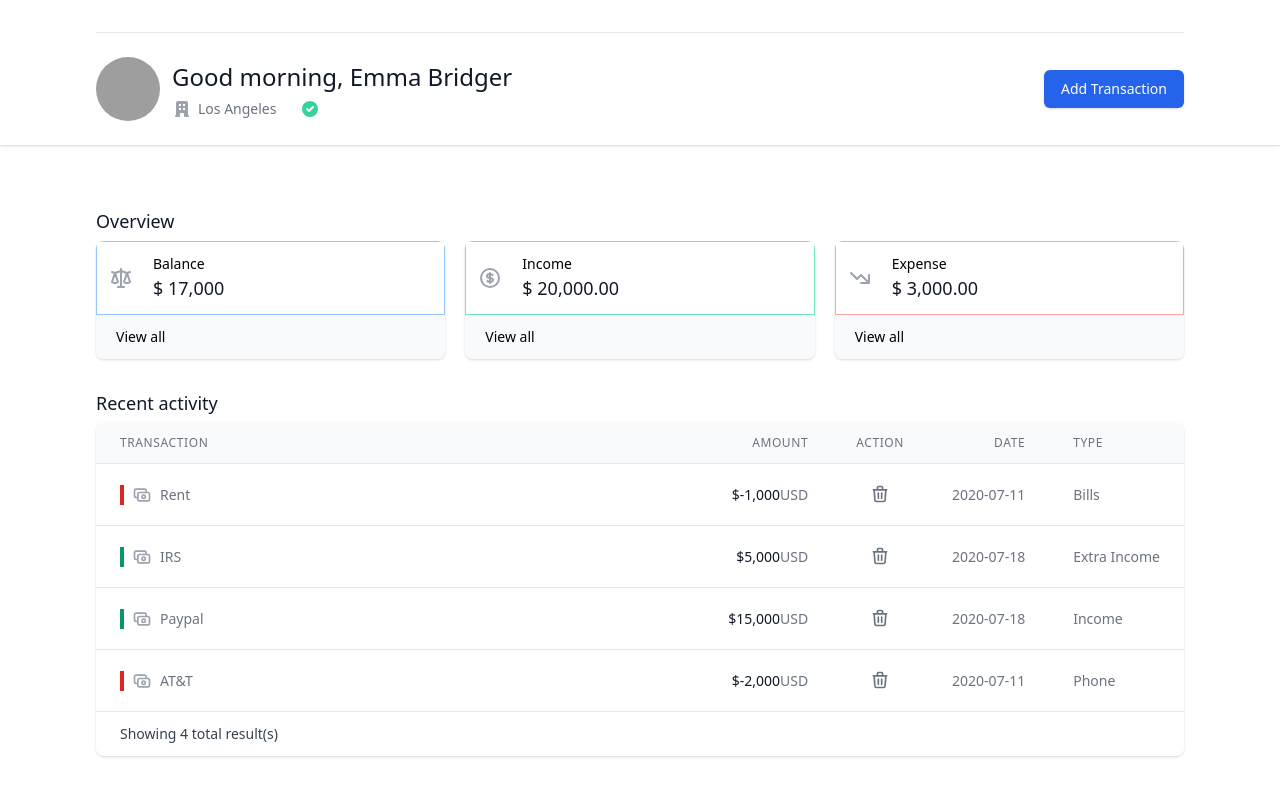
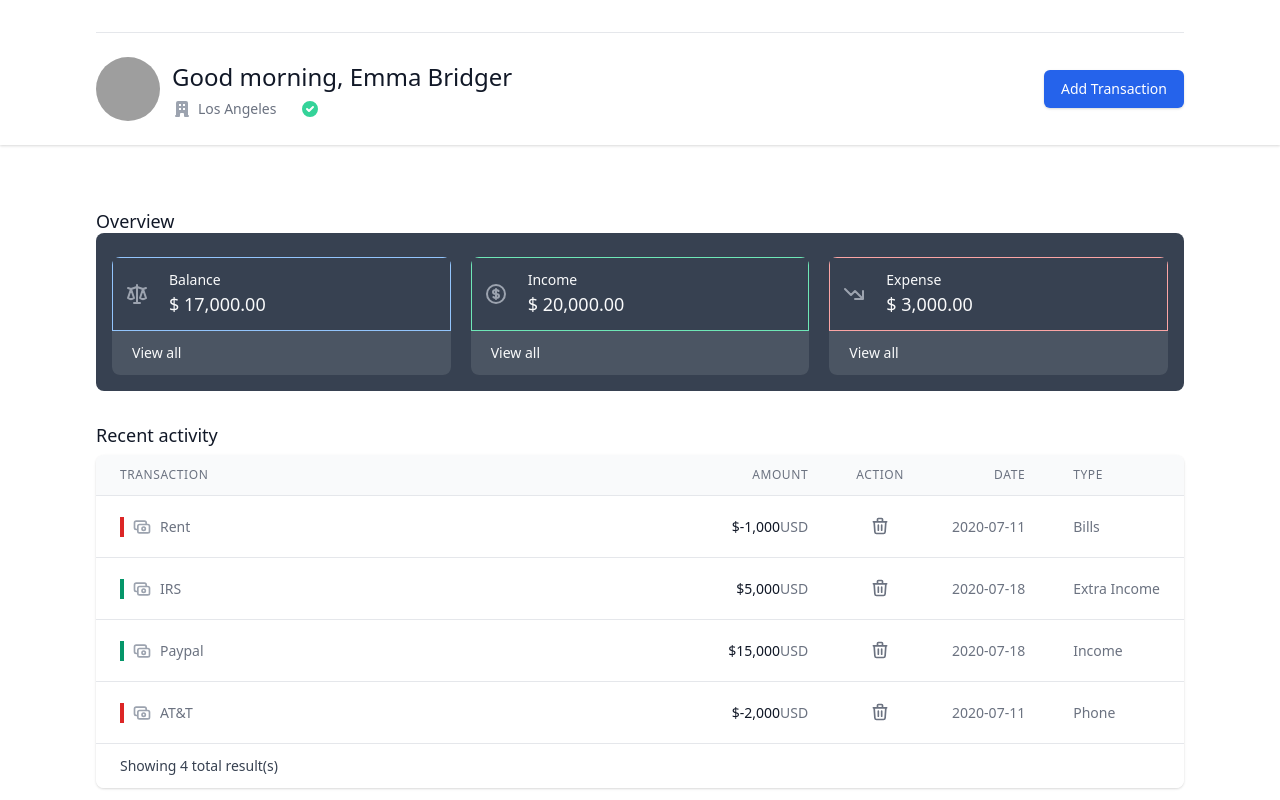
Before and after one commit to tobeyesong/expense-tracker-demo, a React (Create React App) app: page / in a window 1280 px wide. Built offline with nearby package versions, Linux system fonts and the light colour scheme; grey boxes are pictures that could not be loaded.

Commit message:
update styling on cards, and fix balance

```diff
--- a/src/components/Cards.js
+++ b/src/components/Cards.js
@@ -36,13 +36,15 @@ const Cards = () => {
   // const { total, chartData } = useTransactions(title);
 
   //BALANCE
-  const balance = transactions.reduce(
+  const balance = transactions
+    .reduce(
       (acc, currVal) =>
         currVal.category === "expense"
           ? acc - currVal.amount
           : acc + currVal.amount,
       0
-  );
+    )
+    .toFixed(2);
   //INCOME
   const income = incomeTransactions
     .reduce((acc, currVal) => (acc += +currVal.amount), 0)
@@ -84,12 +86,13 @@ const Cards = () => {
           Overview
         </h2>
         <>
-          <div className='grid grid-cols-1 gap-5 mt-2 sm:grid-cols-2 lg:grid-cols-3'>
+          <div className='p-4 bg-gray-700 rounded-lg'>
+            <div className='grid grid-cols-1 gap-5 mt-2 text-gray-50 sm:grid-cols-2 lg:grid-cols-3'>
               {/* Card */}
               {cards.map((card) => (
                 <div
                   key={card.name}
-                className='overflow-hidden transition duration-200 ease-in bg-white rounded-lg shadow hover:shadow-lg'>
+                  className='overflow-hidden transition duration-200 ease-in transform rounded-lg hover:bg-gray-600 hover:-translate-y-2 hover:shadow-lg'>
                   <div className={classNames(cardStyles[card.style], "p-3")}>
                     <div className='flex items-center '>
                       <div className='flex-shrink-0'>
@@ -104,7 +107,7 @@ const Cards = () => {
                             {card.name}
                           </dt>
                           <dd>
-                          <div className='text-lg font-medium text-gray-900'>
+                            <div className='text-lg font-medium text-gray-50'>
                               $ {numberWithCommas(card.amount)}
                             </div>
                           </dd>
@@ -112,7 +115,7 @@ const Cards = () => {
                       </div>
                     </div>
                   </div>
-                <div className='px-5 py-3 bg-gray-50'>
+                  <div className='px-5 py-3 bg-gray-600 shadow-md'>
                     <div className='text-sm'>
                       <a
                         href={card.href}
@@ -124,6 +127,7 @@ const Cards = () => {
                 </div>
               ))}
             </div>
+          </div>
         </>
       </div>
     </div>
```
Lines whose indentation alone changed are shown as unchanged.
